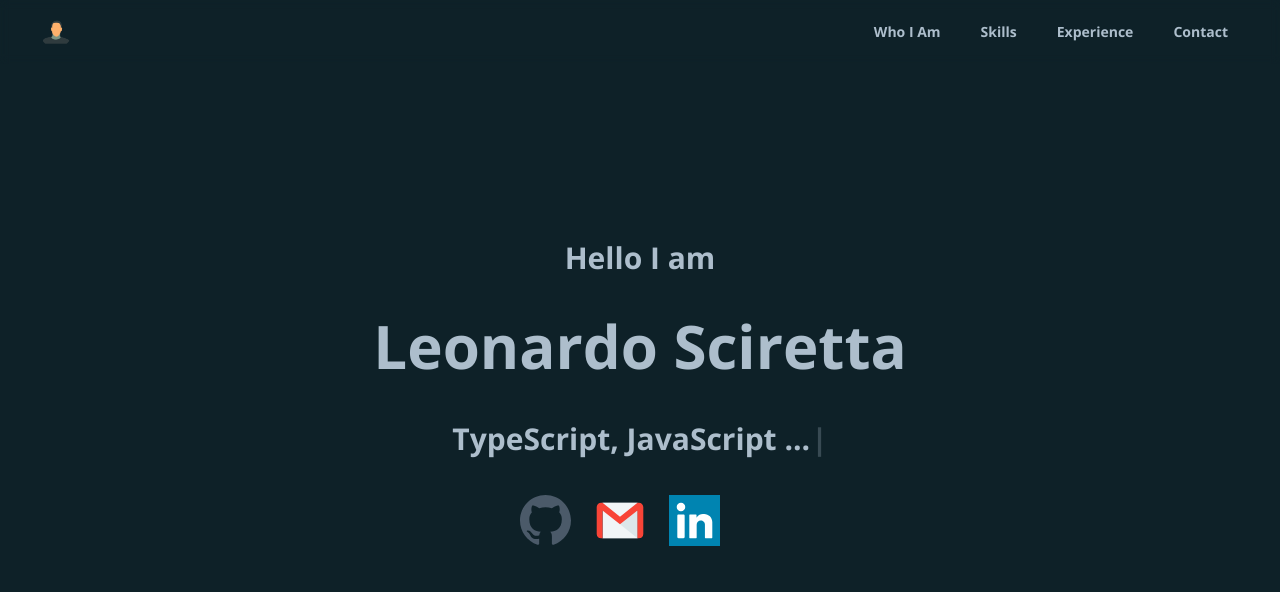
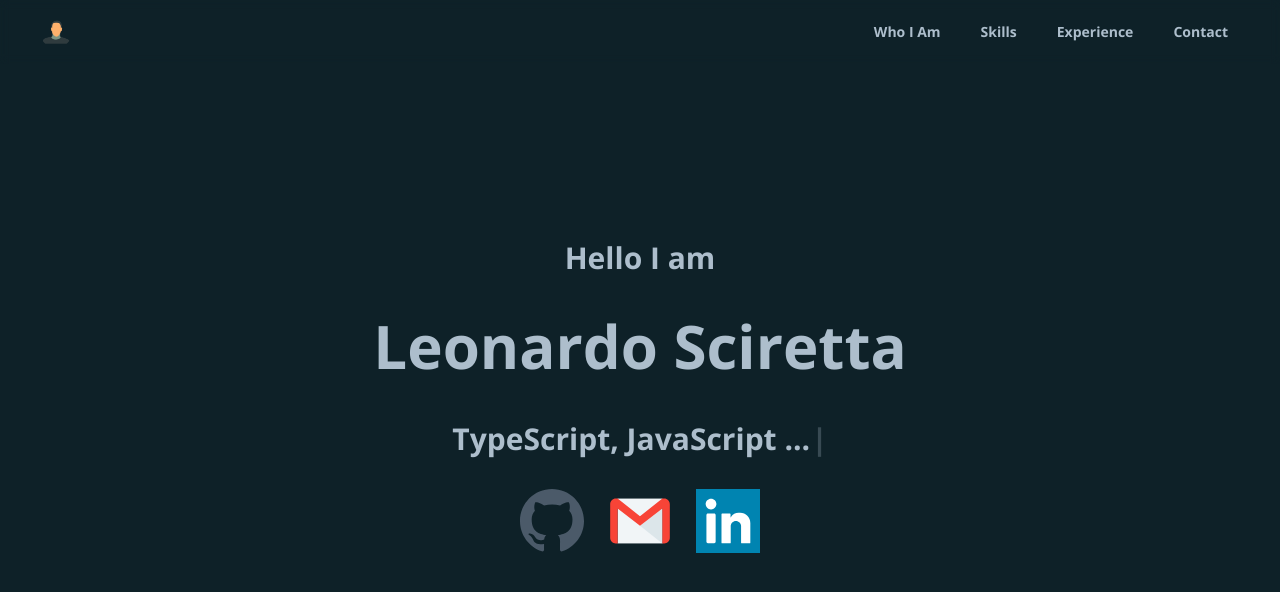
Before and after one commit to sciretta/sciretta, a Next.js app: page / in a window 1280 px wide. Shown: the top 592 px of the page. Built offline with nearby package versions, Linux system fonts and the light colour scheme.

Commit message:
center media buttons

```diff
--- a/src/modules/who-am-i/WhoAmI.tsx
+++ b/src/modules/who-am-i/WhoAmI.tsx
@@ -41,27 +41,20 @@ function WhoAmI() {
         initial={{ y: '50vh' }}
         animate={{ y: 0 }}
         transition={{ type: 'just', delay: 1.2 }}
+        className="mt-5 flex justify-center items-center w-10/12 h-20"
       >
-        <div className="mt-5 flex justify-center items-center w-10/12 h-20">
-          <button
-            className="w-16 h-16 sepia-0"
-            onClick={() => console.log('github')}
-          >
+        <button className="w-16 h-16" onClick={() => console.log('github')}>
           <img src="./github.svg" alt="Github" />
         </button>
         <button
-            className="ml-6 mr-6 w-16 h-16 sepia-0"
+          className="ml-6 mr-6 w-16 h-16"
           onClick={() => console.log('gmail')}
         >
           <img src="./gmail.svg" alt="Github" />
         </button>
-          <button
-            className="w-16 h-16 sepia-0"
-            onClick={() => console.log('linkedin')}
-          >
+        <button className="w-16 h-16" onClick={() => console.log('linkedin')}>
           <img src="./linkedin.svg" alt="Github" />
         </button>
-        </div>
       </motion.div>
     </div>
   )
```
Lines whose indentation alone changed are shown as unchanged.
